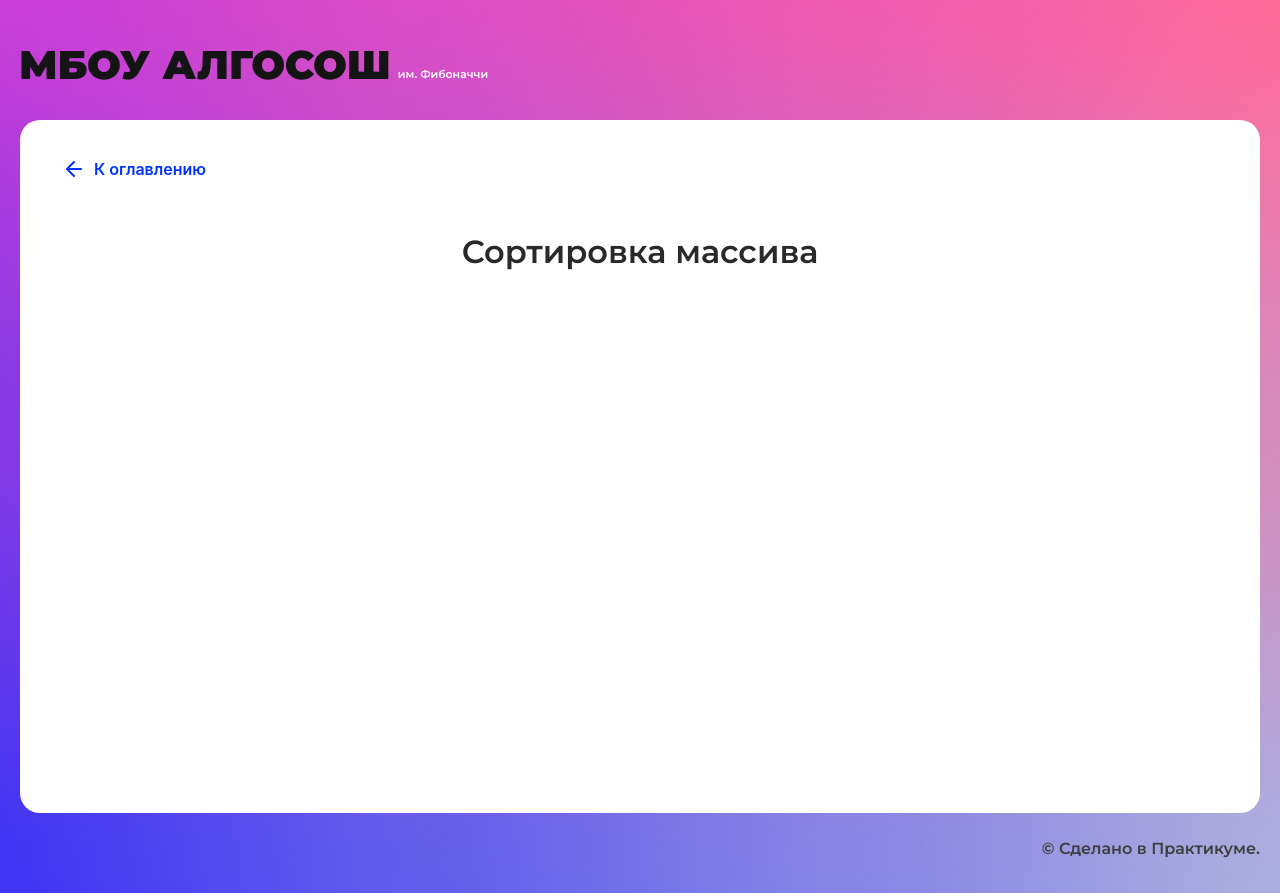
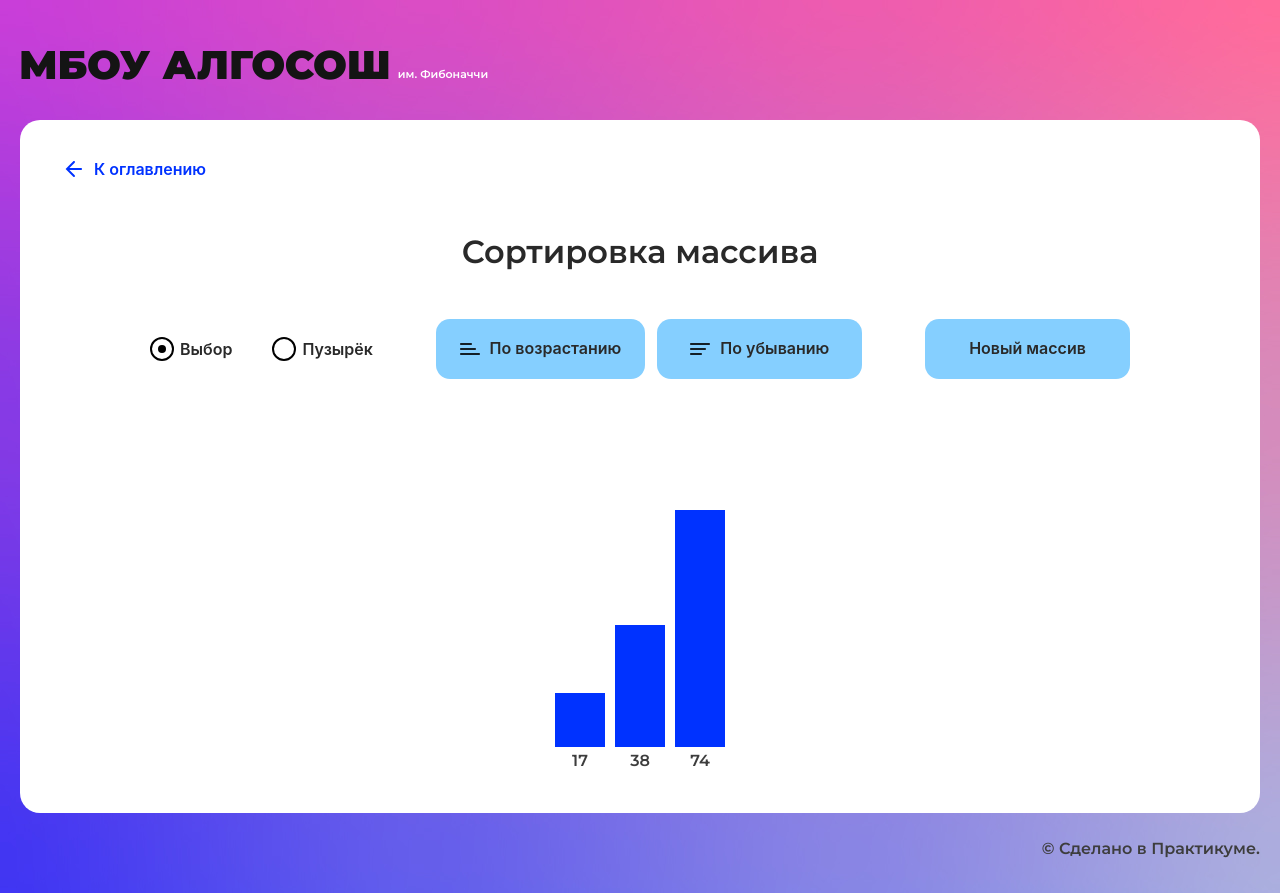
Before and after one commit to teplokotov/algososh, a React (Create React App) app: page /sorting in a window 1280 px wide. Built offline with nearby package versions, Linux system fonts and the light colour scheme.

Commit message:
feat: add Sorting page

```diff
--- /dev/null
+++ b/src/components/sorting-page/sorting-page.module.css
@@ -0,0 +1,38 @@
+.form {
+  display: flex;
+  justify-content: space-between;
+  margin: 0 auto;
+  max-width: 980px;
+}
+
+.board {
+  padding-top: 48px;
+  display: flex;
+  justify-content: center;
+  gap: 10px;
+  align-items: flex-end;
+  width: 100%;
+  max-width: 944px;
+  min-height: 342px;
+  margin: 0 auto;
+}
+
+.btn {
+  min-width: 205px;
+}
+
+.radioBtns, .sortBtns {
+  margin: 0;
+  padding: 0;
+  border: 0;
+  display: flex;
+  align-items: center;
+}
+
+.radioBtns {
+  gap: 40px;
+}
+
+.sortBtns {
+  gap: 12px;
+}
--- a/src/components/sorting-page/sorting-page.tsx
+++ b/src/components/sorting-page/sorting-page.tsx
@@ -1,10 +1,204 @@
 import React from "react";
+import style from "./sorting-page.module.css";
+
 import { SolutionLayout } from "../ui/solution-layout/solution-layout";
+import { Button } from "../ui/button/button";
+import { RadioInput } from "../ui/radio-input/radio-input";
+import { Direction } from "../../types/direction";
+import { Column } from "../ui/column/column";
+import { ElementStates } from "../../types/element-states";
 
 export const SortingPage: React.FC = () => {
+
+  type TResult = {
+    value: number;
+    state: ElementStates;
+  };
+
+  const [isValid, setIsValid] = React.useState(true);
+  const [result, setResult] = React.useState<TResult[]>(getRandomArr());
+  const [isLoaderASC, setIsLoaderASC] = React.useState(false);
+  const [isLoaderDESC, setIsLoaderDESC] = React.useState(false);
+
+  function delay(time: number = 0) {
+    return new Promise(resolve => setTimeout(resolve, time));
+  }
+
+  function getRandomArr(): TResult[] {
+    const result: TResult[] = [];
+    const min = 3;
+    const max = 17;
+    const maxLength = Math.floor(Math.random() * (max - min)) + min;
+    for (let i = 0; i < maxLength; i++) {
+      result.push(
+        {
+          value: Math.floor(Math.random() * 100),
+          state: ElementStates.Default
+        }
+      );
+    }
+    return result;
+  }
+
+  function swap(arr: TResult[], firstIndex: number, secondIndex: number): void {
+    const temp = arr[firstIndex];
+    arr[firstIndex] = arr[secondIndex];
+    arr[secondIndex] = temp;
+  };
+
+  async function selectionSort(arr: TResult[], type: 'asc' | 'desc') {
+
+    arr.forEach(item => item.state = ElementStates.Default);
+    setResult([...arr]);
+
+    setIsValid(false);
+    if(type === 'asc') setIsLoaderASC(true);
+    if(type === 'desc') setIsLoaderDESC(true);
+
+    for (let i = 0; i <= arr.length - 1; i++) {
+      let maxInd = i;
+
+      for(let j = i + 1; j < arr.length; j++) {
+
+        arr[i].state = ElementStates.Changing;
+        arr[j].state = ElementStates.Changing;
+        setResult([...arr]);
+        await delay(500);
+        arr[j].state = ElementStates.Default;
+        setResult([...arr]);
+
+        if(type === 'asc' && arr[j].value < arr[maxInd].value) maxInd = j;
+        if(type === 'desc' && arr[j].value > arr[maxInd].value) maxInd = j;
+
+      }
+      swap(arr, i , maxInd);
+
+      arr[maxInd].state = ElementStates.Default;
+      arr[i].state = ElementStates.Modified;
+      setResult([...arr]);
+    }
+
+    if(type === 'asc') setIsLoaderASC(false);
+    if(type === 'desc') setIsLoaderDESC(false);
+    setIsValid(true);
+  }
+
+  async function bubbleSort(arr: TResult[], type: 'asc' | 'desc') {
+
+    arr.forEach(item => item.state = ElementStates.Default);
+    setResult([...arr]);
+
+    setIsValid(false);
+    if(type === 'asc') setIsLoaderASC(true);
+    if(type === 'desc') setIsLoaderDESC(true);
+
+    for (let i = 0; i < arr.length; i++) {
+      for (let j = 0; j < arr.length - i - 1; j++) {
+
+        arr[j].state = ElementStates.Changing;
+        arr[j + 1].state = ElementStates.Changing;
+        setResult([...arr]);
+        await delay(500);
+
+        if((type === 'asc' && arr[j].value > arr[j + 1].value) ||
+           (type === 'desc' && arr[j].value < arr[j + 1].value)) {
+          swap(arr, j, j + 1);
+        }
+
+        arr[j].state = ElementStates.Default;
+        arr[j + 1].state = ElementStates.Default;
+        setResult([...arr]);
+      }
+      arr[arr.length - i - 1].state = ElementStates.Modified;
+    }
+
+    if(type === 'asc') setIsLoaderASC(false);
+    if(type === 'desc') setIsLoaderDESC(false);
+    setIsValid(true);
+  }
+
+  function handleSubmit(e: React.FormEvent) {
+    e.preventDefault();
+
+    const typeOfBtn = document.activeElement?.getAttribute('name');
+    const typeOfSort = (document.querySelector('input[name="typeOfSort"]:checked') as HTMLInputElement).value;
+
+    switch (typeOfBtn) {
+      case 'newArr':
+        setResult(getRandomArr());
+        break;
+      case 'asc':
+        if(typeOfSort === 'Selection') selectionSort(result, 'asc');
+        if(typeOfSort === 'Bubble') bubbleSort(result, 'asc');
+        break;
+      case 'desc':
+        if(typeOfSort === 'Selection') selectionSort(result, 'desc');
+        if(typeOfSort === 'Bubble') bubbleSort(result, 'desc');
+        break;
+      default:
+        break;
+    }
+
+  }
+
   return (
     <SolutionLayout title="Сортировка массива">
-
+      <form className={`${style.form}`} onSubmit={handleSubmit}>
+        <fieldset className={`${style.radioBtns}`}>
+          <RadioInput
+            name="typeOfSort"
+            label="Выбор"
+            value="Selection"
+            defaultChecked={true}
+            disabled={!isValid}
+          />
+          <RadioInput
+            name="typeOfSort"
+            label="Пузырёк"
+            value="Bubble"
+            disabled={!isValid}
+          />
+        </fieldset>
+        <fieldset className={`${style.sortBtns}`}>
+          <Button
+            name="asc"
+            type="submit"
+            text="По возрастанию"
+            sorting={Direction.Ascending}
+            isLoader={isLoaderASC}
+            disabled={!isValid}
+            extraClass={`${style.btn}`}
+          />
+          <Button
+            name="desc"
+            type="submit"
+            text="По убыванию"
+            sorting={Direction.Descending}
+            isLoader={isLoaderDESC}
+            disabled={!isValid}
+            extraClass={`${style.btn}`}
+          />
+        </fieldset>
+        <Button
+          name="newArr"
+          type="submit"
+          text="Новый массив"
+          isLoader={false}
+          disabled={!isValid}
+          extraClass={`${style.btn}`}
+        />
+      </form>
+      <div className={`${style.board}`}>
+        {
+          result.map((item, index) => {
+            return <Column
+              key={index}
+              index={item.value}
+              state={item.state}
+            />
+          })
+        }
+      </div>
     </SolutionLayout>
   );
 };
```
